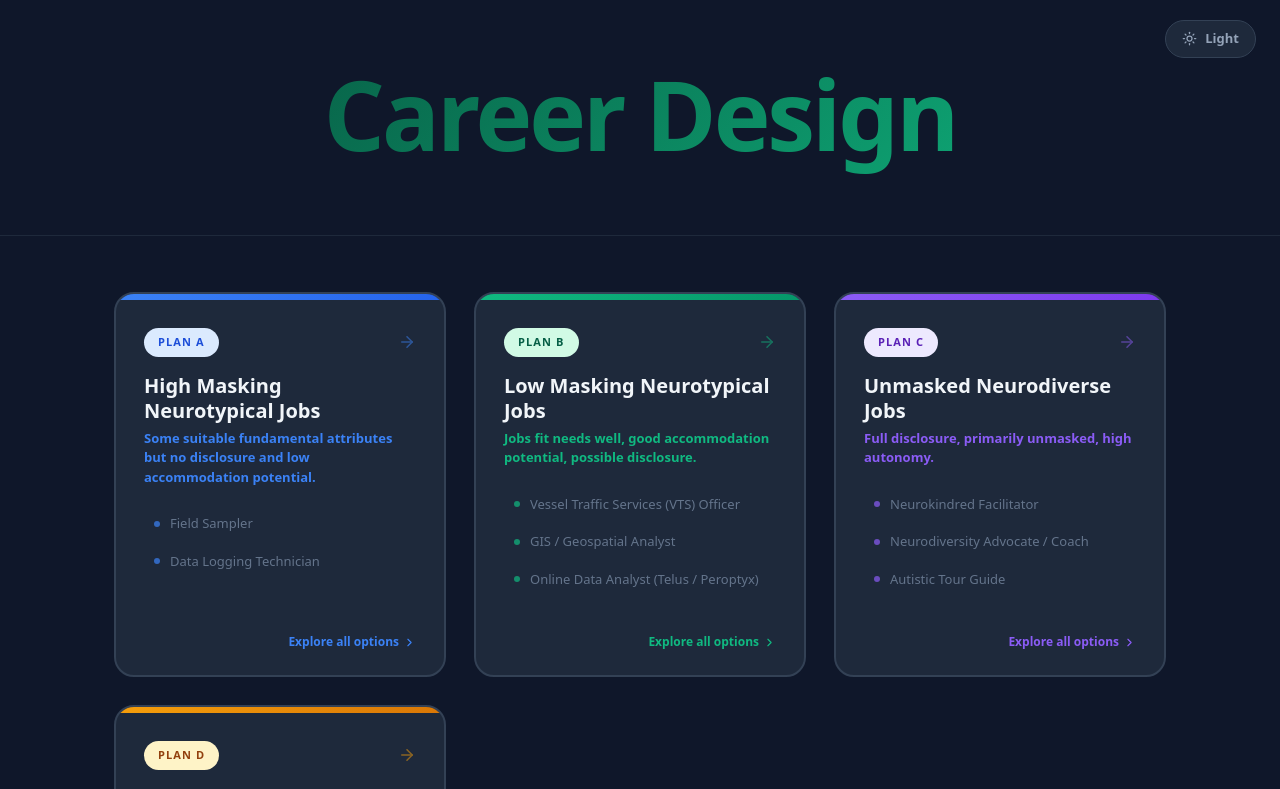
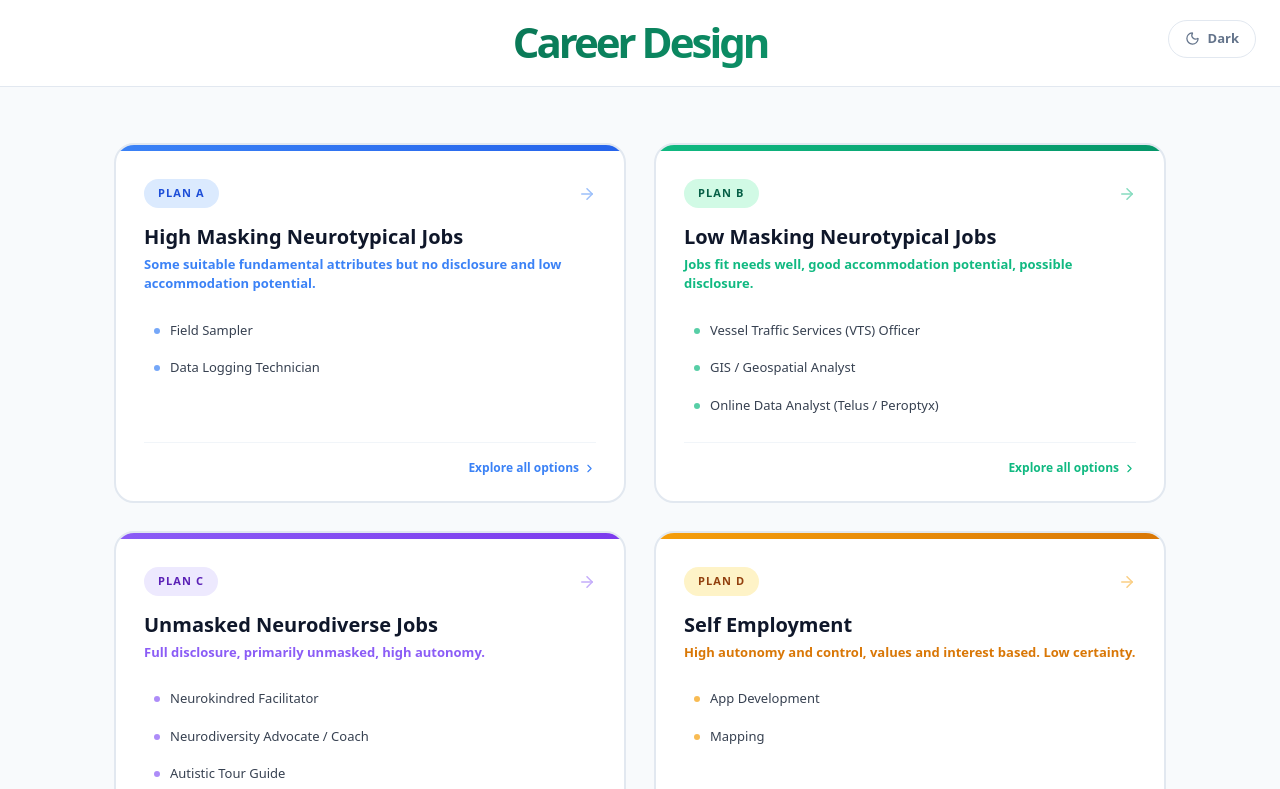
Before and after one commit to kramnoxid/career-plan, a React (Vite) app: page / in a window 1280 px wide. Shown: the top 789 px of the page. Built offline with nearby package versions, Linux system fonts and the light colour scheme.

Commit message:
Reduce hero height, light theme default, 2x2 grid, update Plan D tagline

```diff
--- a/src/ThemeContext.jsx
+++ b/src/ThemeContext.jsx
@@ -76,7 +76,7 @@ export const themes = {
 };
 
 export function ThemeProvider({ children }) {
-  const [mode, setMode] = useState(() => localStorage.getItem("theme") || "dark");
+  const [mode, setMode] = useState(() => localStorage.getItem("theme") || "light");
 
   useEffect(() => {
     localStorage.setItem("theme", mode);
--- a/src/data.js
+++ b/src/data.js
@@ -128,7 +128,7 @@ export const plans = {
     id: "d",
     label: "Plan D",
     title: "Self Employment",
-    tagline: "Maximum autonomy, built entirely around your strengths and interests.",
+    tagline: "High autonomy and control, values and interest based. Low certainty.",
     color: "amber",
     accent: "#f59e0b",
     description: "",
--- a/src/pages/Home.jsx
+++ b/src/pages/Home.jsx
@@ -178,7 +178,7 @@ export default function Home() {
       <div style={{
         background: theme.heroBg,
         borderBottom: `1px solid ${theme.heroBorder}`,
-        padding: "64px 24px 56px",
+        padding: "20px 24px 16px",
         textAlign: "center",
         position: "relative",
       }}>
@@ -188,7 +188,7 @@ export default function Home() {
         </div>
 
         <h1 style={{
-          fontSize: "clamp(52px, 9vw, 96px)",
+          fontSize: "clamp(28px, 4vw, 42px)",
           fontWeight: 900,
           margin: 0,
           lineHeight: 1.05,
@@ -207,7 +207,7 @@ export default function Home() {
       <div style={{ maxWidth: "1100px", margin: "0 auto", padding: "56px 24px" }}>
         <div style={{
           display: "grid",
-          gridTemplateColumns: "repeat(auto-fit, minmax(300px, 1fr))",
+          gridTemplateColumns: "repeat(2, 1fr)",
           gap: "28px",
         }}>
           {planOrder.map((key) => (
```
